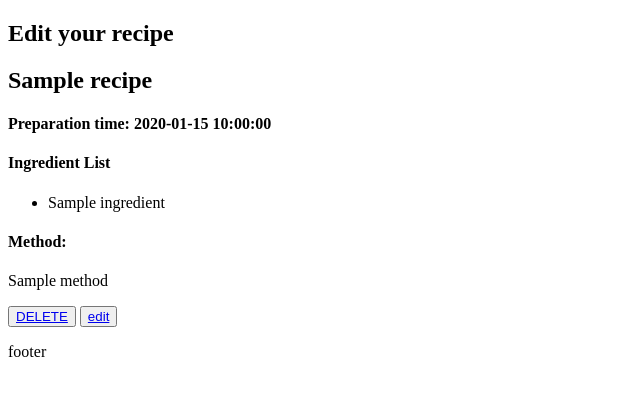
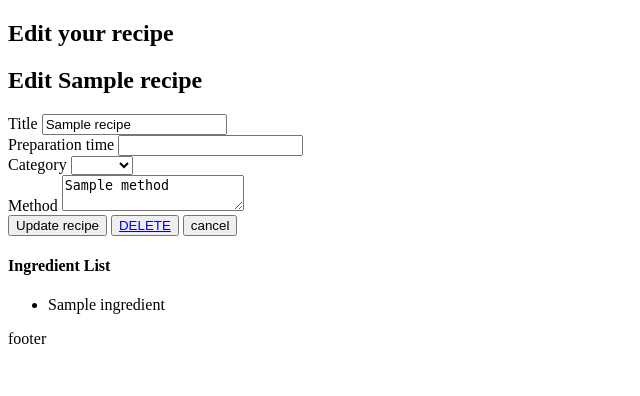
Before and after one commit to emmaliefmann/oc-projet5, a PHP site: template view/backend/changerecipe.php in a window 1280 px wide. Shown: the part 114-510 px from the top of the page, without its empty margins (0-640 px from the left). Run offline with PHP 8.4, Linux system fonts and the light colour scheme; the template is opened without the code that fills it: most values are stand-ins (such as "Sample title", 1, 10 or a date in 2020); some libraries are stand-ins or nearby versions.

Commit message:
Update functions added for recipes

```diff
--- a/view/backend/addrecipe.php
+++ b/view/backend/addrecipe.php
@@ -46,11 +46,7 @@ while ($group = $categories->fetch()) {
         </select>
         <input type="text" name="ingredient" />
     </div>
-    <label for="method">Method</label>
-    <textarea name="method"></textarea><br/>
 
-        <input type="submit" value="ENTER">
-</form>
 <?php $content = ob_get_clean(); ?>
 <?php $pageTitle = "Add recipe" ?>
 <?php $title = "RecipeApp - Add recipe" ?>
--- a/view/backend/changerecipe.php
+++ b/view/backend/changerecipe.php
@@ -1,9 +1,39 @@
 <?php ob_start(); ?>
 
 
-<h2><?=$recipe->getTitle()?> </h2>
+<h2>Edit <?=$recipe->getTitle()?> </h2>
 
-<h4>Preparation time: <?=$recipe->getPrepTime()?></h4>
+<form action="index.php?action=member&page=editrecipe&id=<?=$recipe->getId()?>" method="post">
+    <div>
+        <label for="title">Title</label>
+        <input type="text" name="title" value="<?=$recipe->getTitle()?>"/>
+    </div>
+    <div>
+        <label for="prep-time">Preparation time</label>
+        <input type="number" name="prep-time" value="<?=$recipe->getPrepTime()?>"/>
+        <div class="errormessage"></div>
+    </div>
+    <div>
+        <label for="category">Category</label>
+        <select name="category">
+        <option value=""></option>
+        <option value="main">Main</option>
+        <option value="starter">Starter</option>
+        <option value="desert">Desert</option>
+        <option value="snack">Snack</option>
+        </select>
+        <div class="errormessage"></div>
+    </div>
+    <div>
+        <label for="method">Method</label>
+        <textarea name="method"><?=$recipe->getMethod()?></textarea><br/>
+    </div>
+        <input type="submit" value="Update recipe">
+
+        <button><a href="index.php?action=member&page=deletethis&id=<?=$recipe->getId()?>">DELETE</a></button>
+        <button>cancel</button>
+</form>
+
 <h4>Ingredient List</h4>
 <ul>
 <?php foreach($ingredientList as $ingredient) {
@@ -12,10 +42,7 @@
     <?php
 }?>
 </ul>
-<h4>Method:</h4>
-<p><?=$recipe->getMethod()?></p>
-<button><a href="index.php?action=member&page=deletethis&id=<?=$recipe->getId()?>">DELETE</a></button>
-<button><a href="index.php?action=member&page=editthis&id=<?=$recipe->getId()?>">edit</a></button>
+
 <?php $content = ob_get_clean(); ?>
 <?php $pageTitle = "Edit your recipe" ?>
 <?php $title = $recipe->getTitle() ?>
```
Also changed, not shown: config/Router.php (+19 -1 lines), controller/Backend.php (+26 -1 lines), model/RecipeManager.php (+14 -5 lines), view/backend/dashboard.php (+9 -0 lines).
